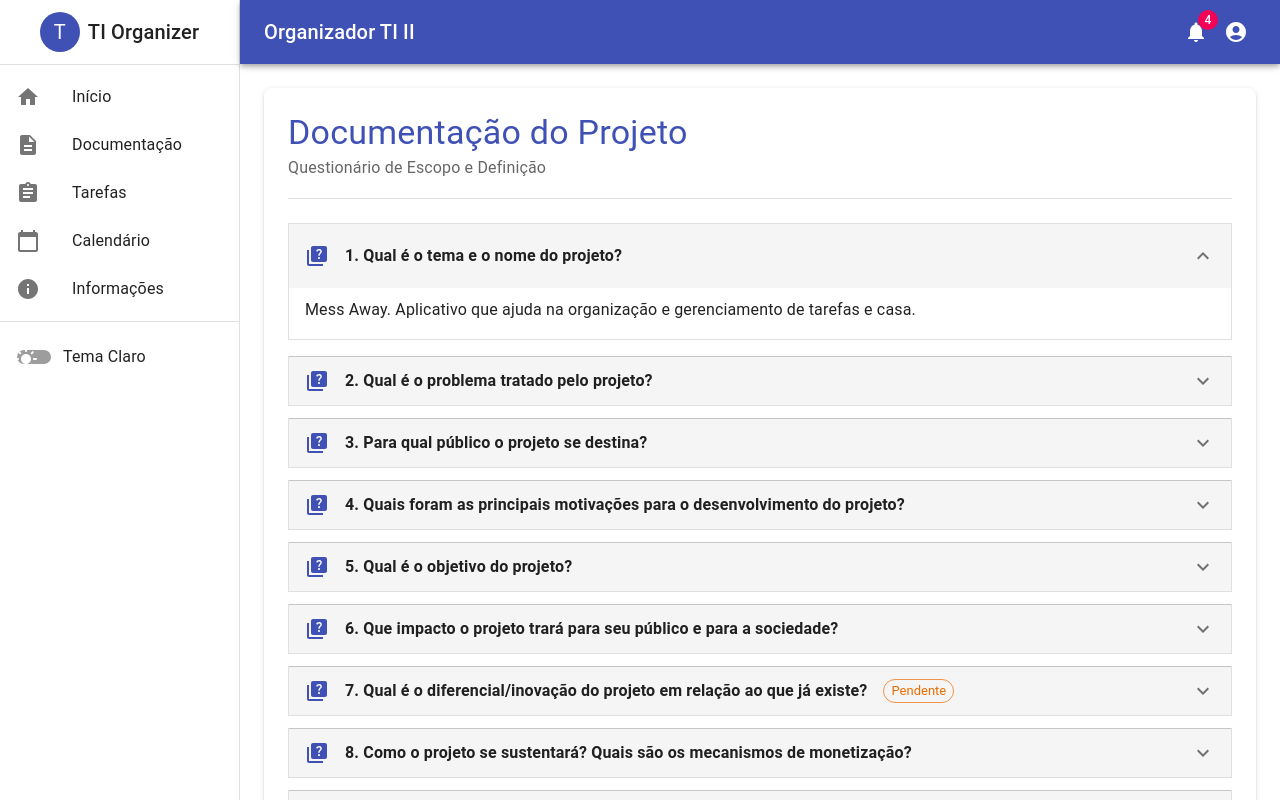
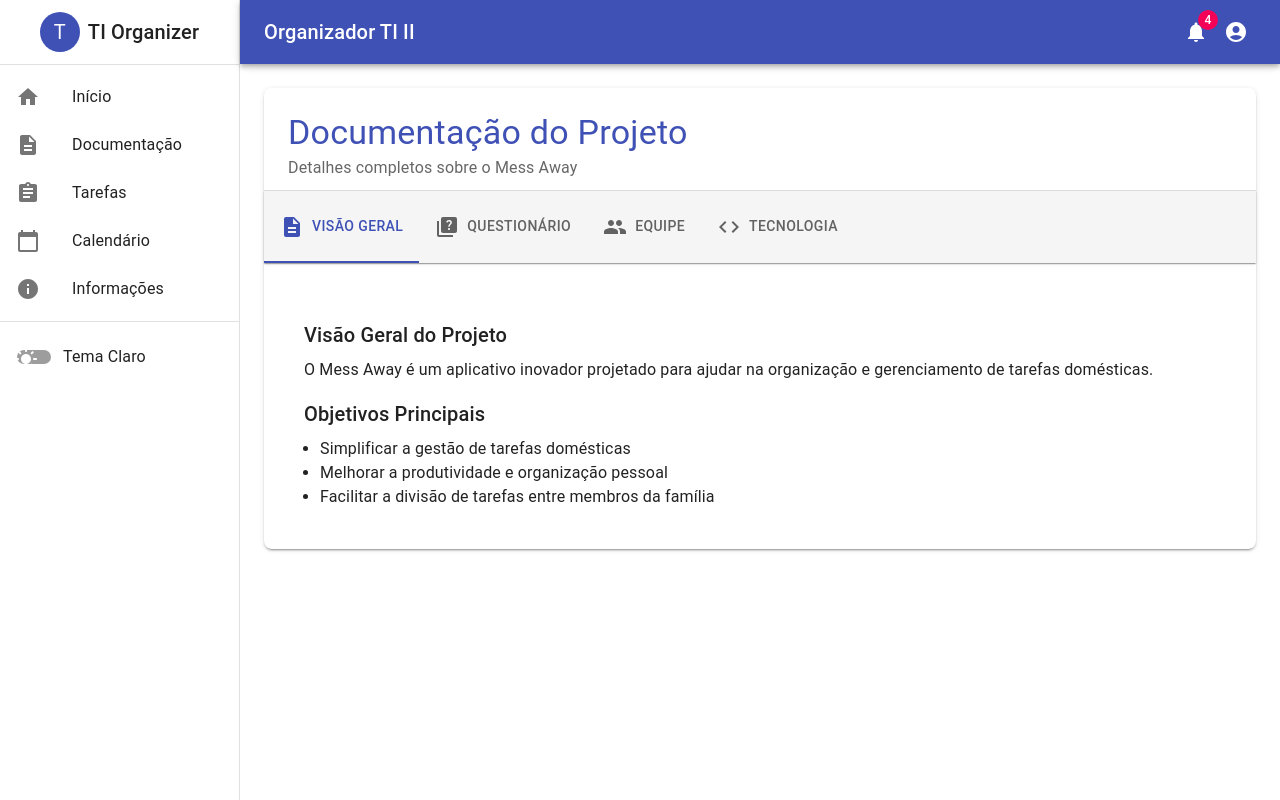
Before and after one commit to Site-TI-II/WebSite, a React (Create React App) app in the folder frontend/: page /documentacao in a window 1280 px wide. Shown: the top 800 px of the page. Built offline with nearby package versions, Linux system fonts and the light colour scheme.

Commit message:
12º commit, divisão da pagina de documentação.

```diff
--- a/frontend/src/pages/Documentacao.tsx
+++ b/frontend/src/pages/Documentacao.tsx
@@ -7,15 +7,27 @@ import {
   Accordion,
   AccordionSummary,
   AccordionDetails,
-  Chip // Novo import para o "chip"
+  Chip,
+  Tabs,
+  Tab,
+  AppBar
 } from '@mui/material';
 import {
   ExpandMore as ExpandMoreIcon,
-  Quiz as QuizIcon // Novo ícone para as perguntas
+  Quiz as QuizIcon,
+  Description as DescriptionIcon,
+  Code as CodeIcon,
+  Group as GroupIcon
 } from '@mui/icons-material';
 
-// Adicionei números às perguntas para um visual mais limpo
-const questionarioData = [
+// Interface para tipar os dados do questionário
+interface QuestionarioItem {
+  pergunta: string;
+  resposta: string;
+}
+
+// Dados do questionário com tipagem adequada
+const questionarioData: QuestionarioItem[] = [
   {
     pergunta: "1. Qual é o tema e o nome do projeto?",
     resposta: "Mess Away. Aplicativo que ajuda na organização e gerenciamento de tarefas e casa."
@@ -46,7 +58,7 @@ const questionarioData = [
   },
   {
     pergunta: "8. Como o projeto se sustentará? Quais são os mecanismos de monetização?",
-    resposta: "O projeto se sustentaria monetariamente por meio de propagandas que podem ser utilizadas para o desbloqueio de funcionalidades “premium” e por meio de uma mensalidade que melhoraria as funcionalidades."
+    resposta: "O projeto se sustentaria monetariamente por meio de propagandas que podem ser utilizadas para o desbloqueio de funcionalidades \"premium\" e por meio de uma mensalidade que melhoraria as funcionalidades."
   },
   {
     pergunta: "9. Como é o fluxo de usuários (User Flow) no sistema a ser desenvolvido?",
@@ -62,41 +74,25 @@ const questionarioData = [
   }
 ];
 
-export default function Documentacao() {
-  // Estado para controlar qual painel está expandido
-  // 'panel0' é o ID do primeiro painel, que começará aberto
+// Componente para a aba de Questionário
+function QuestionarioTab() {
   const [expandedPanel, setExpandedPanel] = useState<string | false>('panel0');
 
-  // Função para lidar com a mudança de expansão
   const handleExpansionChange = (panel: string) => (event: React.SyntheticEvent, isExpanded: boolean) => {
     setExpandedPanel(isExpanded ? panel : false);
   };
 
   return (
-    // Adicionamos a classe 'fade-in' do seu App.css
-    <Paper elevation={2} sx={{ p: 3, borderRadius: 2 }} className="fade-in">
-      <Box sx={{ mb: 2 }}>
-        <Typography variant="h4" color="primary">
-          Documentação do Projeto
-        </Typography>
-        <Typography variant="subtitle1" color="text.secondary">
-          Questionário de Escopo e Definição
-        </Typography>
-      </Box>
-
-      <Divider sx={{ mb: 3 }} />
-
-      {questionarioData.map((item, index) => {
+    <Box sx={{ mt: 2 }}>
+      {questionarioData.map((item: QuestionarioItem, index: number) => {
         const isUnanswered = item.resposta === 'Não respondido ainda.';
         const panelId = `panel${index}`;
 
         return (
           <Accordion
             key={panelId}
-            // Controla a expansão através do estado
             expanded={expandedPanel === panelId}
             onChange={handleExpansionChange(panelId)}
-            // Estilo mais limpo, sem sombra e com bordas
             variant="outlined"
             sx={{ mb: 1.5, '&:last-of-type': { mb: 0 } }}
           >
@@ -105,7 +101,6 @@ export default function Documentacao() {
               aria-controls={`${panelId}-content`}
               id={`${panelId}-header`}
               sx={{
-                // Cor de fundo sutil para o cabeçalho
                 backgroundColor: 'action.hover',
                 '&:hover': {
                   backgroundColor: 'action.selected'
@@ -126,7 +121,7 @@ export default function Documentacao() {
                 sx={{
                   color: isUnanswered ? 'text.disabled' : 'text.primary',
                   whiteSpace: 'pre-wrap',
-                  lineHeight: 1.7 // Melhora a legibilidade da resposta
+                  lineHeight: 1.7
                 }}
               >
                 {item.resposta}
@@ -135,6 +130,110 @@ export default function Documentacao() {
           </Accordion>
         );
       })}
+    </Box>
+  );
+}
+
+// Componente para a aba de Visão Geral
+function VisaoGeralTab() {
+  return (
+    <Box sx={{ mt: 2, p: 2 }}>
+      <Typography variant="h6" gutterBottom>
+        Visão Geral do Projeto
+      </Typography>
+      <Typography paragraph>
+        O Mess Away é um aplicativo inovador projetado para ajudar na organização e gerenciamento de tarefas domésticas.
+      </Typography>
+      <Typography variant="h6" gutterBottom>
+        Objetivos Principais
+      </Typography>
+      <Typography component="ul" sx={{ pl: 2 }}>
+        <li>
+          <Typography component="span">Simplificar a gestão de tarefas domésticas</Typography>
+        </li>
+        <li>
+          <Typography component="span">Melhorar a produtividade e organização pessoal</Typography>
+        </li>
+        <li>
+          <Typography component="span">Facilitar a divisão de tarefas entre membros da família</Typography>
+        </li>
+      </Typography>
+    </Box>
+  );
+}
+
+// Componente para a aba de Equipe
+function EquipeTab() {
+  return (
+    <Box sx={{ mt: 2, p: 2 }}>
+      <Typography variant="h6" gutterBottom>
+        Nossa Equipe
+      </Typography>
+      <Typography paragraph>
+        Conheça os membros dedicados por trás do desenvolvimento do Mess Away.
+      </Typography>
+      {/* Aqui você pode adicionar informações sobre a equipe */}
+    </Box>
+  );
+}
+
+// Componente para a aba de Tecnologia
+function TecnologiaTab() {
+  return (
+    <Box sx={{ mt: 2, p: 2 }}>
+      <Typography variant="h6" gutterBottom>
+        Stack Tecnológico
+      </Typography>
+      <Typography paragraph>
+        Detalhes sobre as tecnologias utilizadas no desenvolvimento do projeto.
+      </Typography>
+      {/* Aqui você pode adicionar informações sobre a stack tecnológica */}
+    </Box>
+  );
+}
+
+// Componente principal com abas
+export default function Documentacao() {
+  const [tabValue, setTabValue] = useState(0);
+
+  const handleTabChange = (event: React.SyntheticEvent, newValue: number) => {
+    setTabValue(newValue);
+  };
+
+  return (
+    <Paper elevation={2} sx={{ borderRadius: 2 }} className="fade-in">
+      <Box sx={{ p: 3, pb: 1 }}>
+        <Typography variant="h4" color="primary">
+          Documentação do Projeto
+        </Typography>
+        <Typography variant="subtitle1" color="text.secondary">
+          Detalhes completos sobre o Mess Away
+        </Typography>
+      </Box>
+
+      <Divider />
+
+      <AppBar position="static" color="default" elevation={1}>
+        <Tabs
+          value={tabValue}
+          onChange={handleTabChange}
+          variant="scrollable"
+          scrollButtons="auto"
+          aria-label="abas de documentação"
+        >
+          <Tab icon={<DescriptionIcon />} iconPosition="start" label="Visão Geral" />
+          <Tab icon={<QuizIcon />} iconPosition="start" label="Questionário" />
+          <Tab icon={<GroupIcon />} iconPosition="start" label="Equipe" />
+          <Tab icon={<CodeIcon />} iconPosition="start" label="Tecnologia" />
+        </Tabs>
+      </AppBar>
+
+      <Box sx={{ p: 3 }}>
+        {tabValue === 0 && <VisaoGeralTab />}
+        {tabValue === 1 && <QuestionarioTab />}
+        {tabValue === 2 && <EquipeTab />}
+        {tabValue === 3 && <TecnologiaTab />}
+      </Box>
     </Paper>
   );
 }
```
